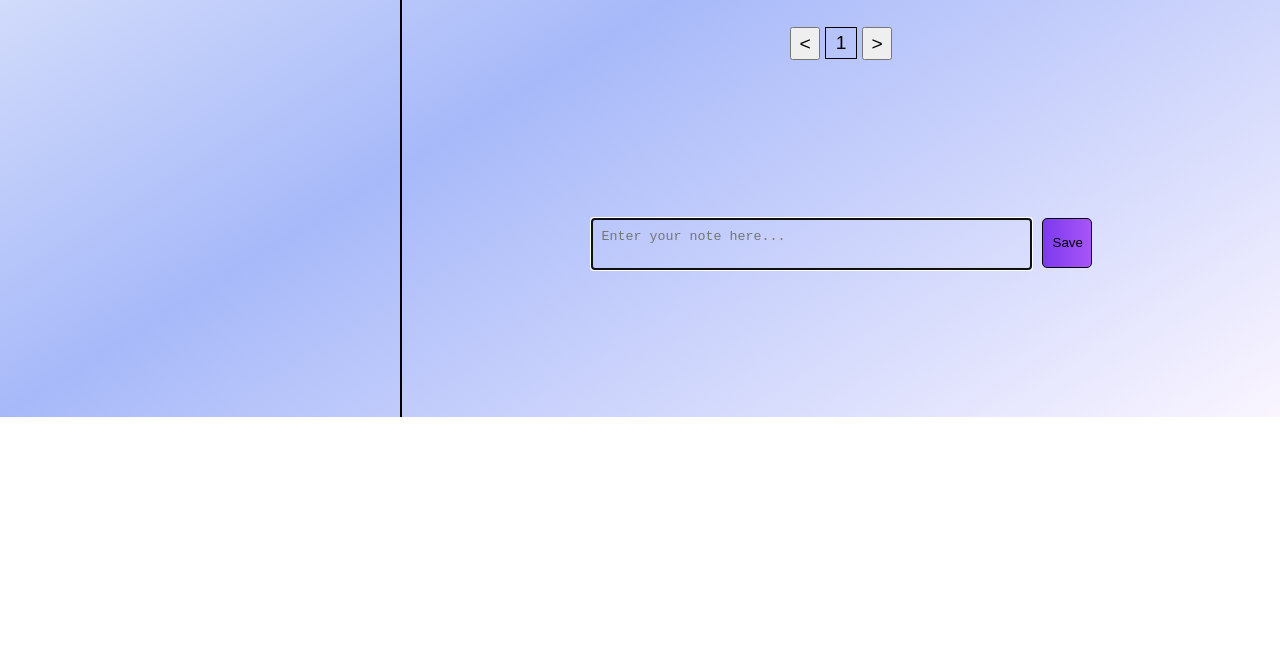
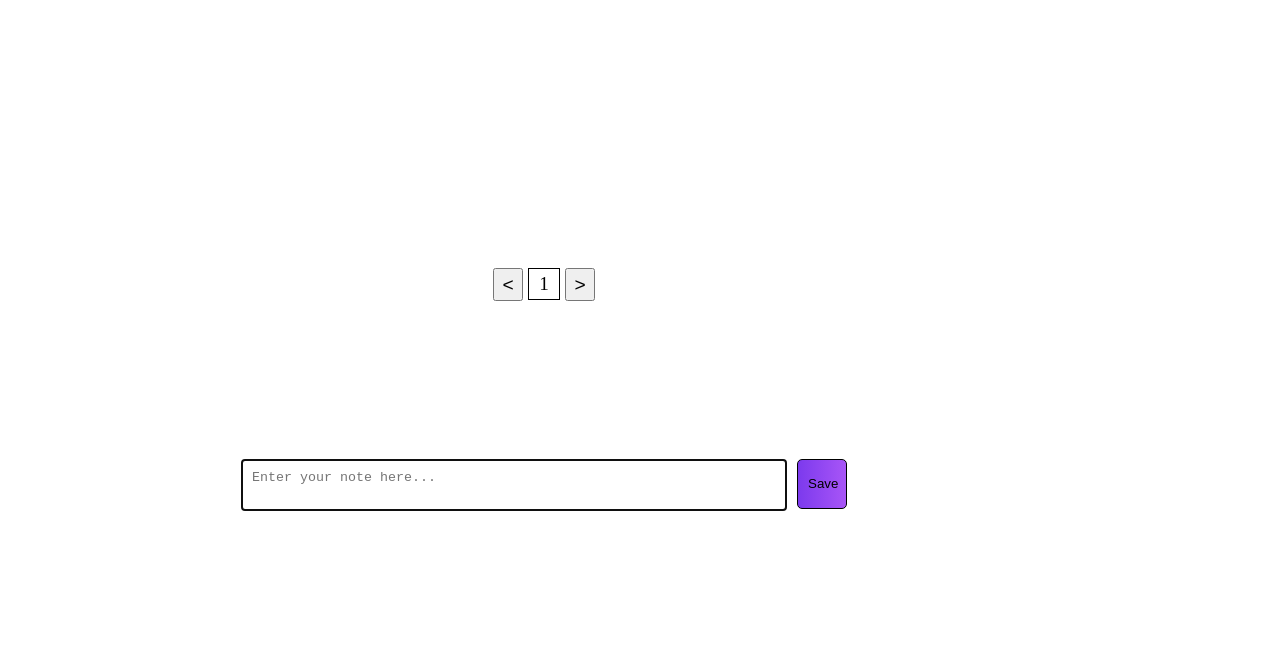
Before and after one commit to Timalsinarabin/Note-app, a website: page index.html in a window 1280 px wide. Shown: the part 383-1041 px from the top of the page. Before the commit the page ends 800 px from the top, so only its background shows below. Drawn offline with nearby package versions, Linux system fonts and the light colour scheme.

```diff
--- a/assets/style/style.css
+++ b/assets/style/style.css
@@ -10,16 +10,15 @@
     --bg-image: linear-gradient(to right , #0f172a ,#4c1a72 , #0f172a);
     --text-color: white;
 }
-body{
-    height: 100vh;
+.header{
     display: flex;
-    background-image: var(--bg-image);
-    color: var(--text-color);
-    font-family: Arial, Helvetica, sans-serif;
+    justify-content: space-between;
+    align-items: center;
+    padding: 10px 25px 10px 25px;
+    border-bottom: 2px solid black;
 }
 header.logo{
     display: flex;
-    align-items: center;
     gap: 10px;
     font-size: clamp(1em, 2.5vw, 2em);
     font-weight: bold;
```
